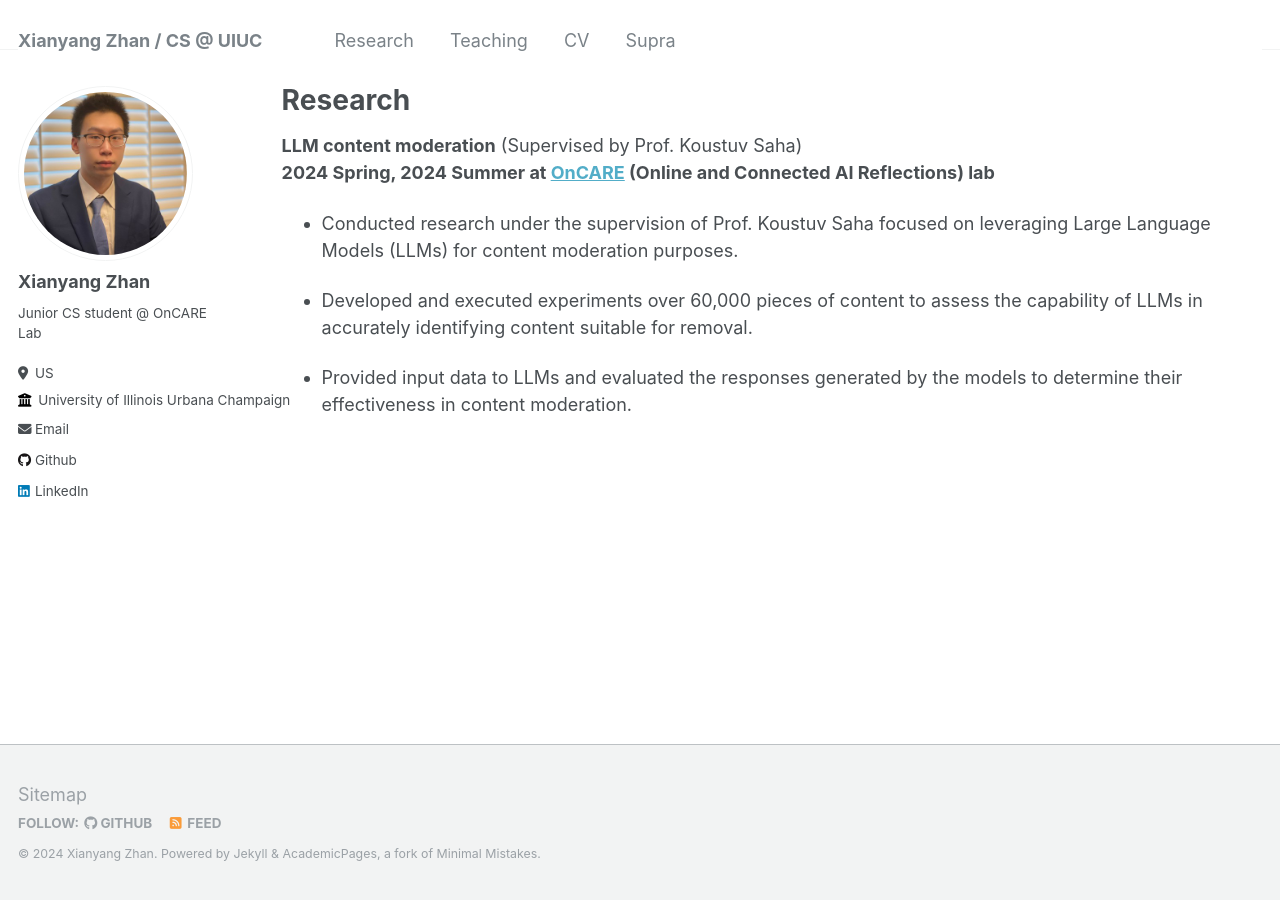
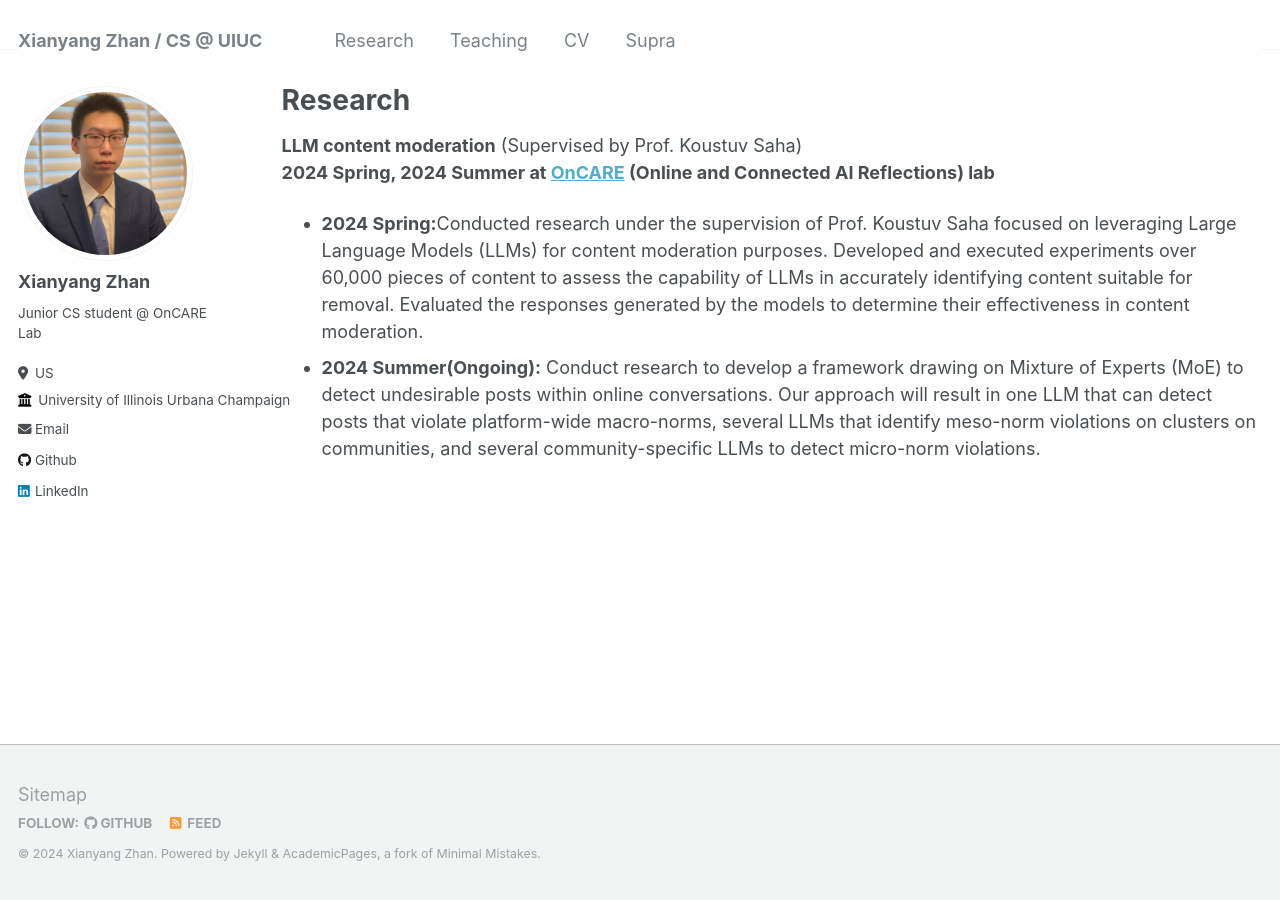
Before and after one commit to xzhan0/xzhan0.github.io, a Jekyll site: the page built from _pages/Research.md, in a window 1280 px wide. Built offline with Jekyll 4.4.1, drawn with Linux system fonts in a browser that asks for light colours.

Commit message:
update cv

```diff
--- a/_pages/Research.md
+++ b/_pages/Research.md
@@ -7,8 +7,6 @@ author_profile: true
 **LLM content moderation** (Supervised by Prof. Koustuv Saha)\
 **2024 Spring, 2024 Summer at [OnCARE](https://oncare.cs.illinois.edu/people/) (Online and Connected AI Reflections) lab**
 
-- Conducted research under the supervision of Prof. Koustuv Saha focused on leveraging Large Language Models (LLMs) for content moderation purposes.
-
-- Developed and executed experiments over 60,000 pieces of content to assess the capability of LLMs in accurately identifying content suitable for removal.
-
-- Provided input data to LLMs and evaluated the responses generated by the models to determine their effectiveness in content moderation.
+- **2024 Spring:**Conducted research under the supervision of Prof. Koustuv Saha focused on leveraging Large Language Models (LLMs) for content moderation purposes. Developed and executed experiments over 60,000 pieces of content to assess the capability of LLMs in accurately identifying content suitable for removal. Evaluated the responses generated by the models to determine their effectiveness in content moderation.
+- **2024 Summer(Ongoing):** Conduct research to develop a framework drawing on Mixture of Experts (MoE) to detect undesirable posts
+within online conversations. Our approach will result in one LLM that can detect posts that violate platform-wide macro-norms, several LLMs that identify meso-norm violations on clusters on communities, and several community-specific LLMs to detect micro-norm violations.
```
Also changed, not shown: _pages/cv.md (+3 -5 lines).
